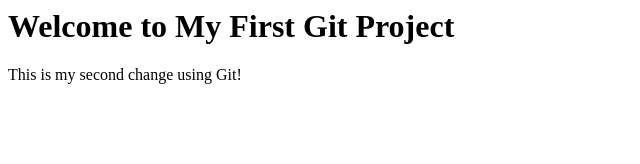
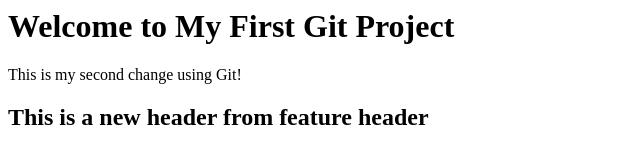
Before and after one commit to Nic-creater/MyGitProject, a plain HTML site: page index.html in a window 1280 px wide. Shown: the whole page, without its empty margins (0-640 px from the left). Drawn offline with Linux system fonts and the light colour scheme.

Commit message:
new update

```diff
--- a/index.html
+++ b/index.html
@@ -1,2 +1,3 @@
 <h1>Welcome to My First Git Project</h1>
 <p>This is my second change using Git!</p>
+<h2>This is a new header from feature header</h2>
```
